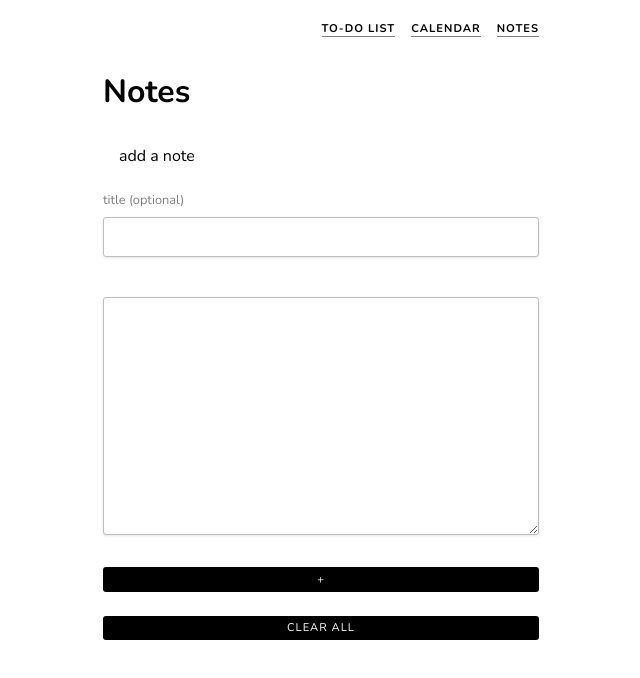
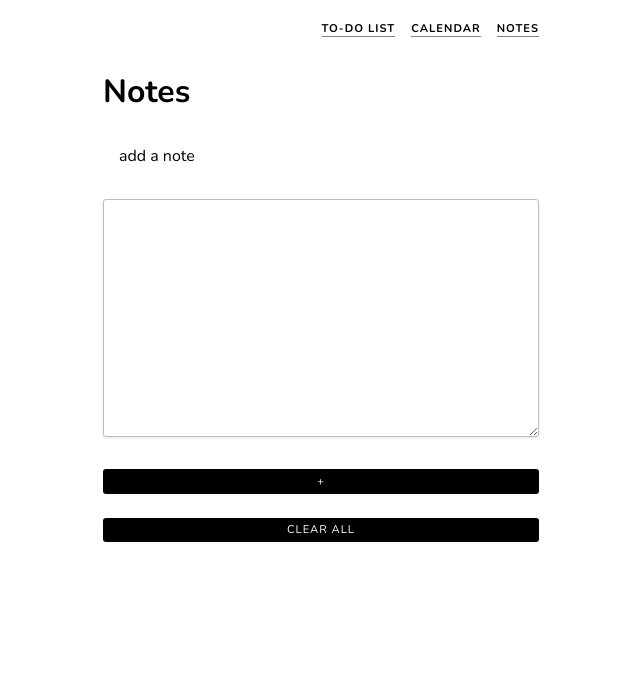
Before and after one commit to magalifabri/react-intro, a React (Create React App) app: page /notes in a window 1280 px wide. Shown: the top 678 px of the page, without its empty margins (319-959 px from the left). Built offline with nearby package versions, Linux system fonts and the light colour scheme.

Commit message:
Remove ability to set a title on notes

```diff
--- a/src/components/NoteAdd.js
+++ b/src/components/NoteAdd.js
@@ -1,17 +1,8 @@
 import React from 'react';
 
-const NoteView = ({titleRef, textareaRef, handleAddNote}) => {
+const NoteView = ({textareaRef, handleAddNote}) => {
     return (
         <>
-            <div className="input-wrapper">
-                <label className="input-wrapper__label"
-                       htmlFor="title">
-                    title (optional)
-                </label>
-                <input className="input-wrapper__input" id="title"
-                       ref={titleRef} type="text"/>
-            </div>
-
             <textarea className="notes__textarea" id="body"
                       ref={textareaRef} cols="30" rows="10"/>
 
--- a/src/pages/Notes.js
+++ b/src/pages/Notes.js
@@ -1,15 +1,14 @@
 import React, {useState, useRef, useEffect} from 'react';
-import '../styles/NotesStyle.scss';
 import NoteEdit from "../components/NoteEdit";
 import NoteView from "../components/NoteView";
 import NoteAdd from "../components/NoteAdd";
+import '../styles/NotesStyle.scss';
 
 const LOCAL_STORAGE_NOTES_KEY = 'notes';
 const LOCAL_STORAGE_ID_COUNTER_KEY = 'idCounter';
 
 
 const Notes = () => {
-    const titleRef = useRef();
     const textareaRef = useRef();
     const editTextareaRef = useRef();
     const [notes, setNotes] = useState([]);
@@ -41,12 +40,8 @@ const Notes = () => {
 
 
     const handleAddNote = () => {
-        let titleInput = titleRef.current.value;
         const textareaInput = textareaRef.current.value;
-
-        if (!titleInput) {
-            titleInput = textareaInput.slice(0, 25) + '...';
-        }
+        const titleInput = textareaInput.slice(0, 25) + '...';
 
         setNotes(prevState => {
             return [...prevState, {
@@ -58,7 +53,6 @@ const Notes = () => {
 
         setIdCounter(prevState => prevState + 1);
 
-        titleRef.current.value = '';
         textareaRef.current.value = '';
     }
 
@@ -133,8 +127,7 @@ const Notes = () => {
                                  handleDeleteNote={handleDeleteNote}/>
 
             case 'add':
-                return <NoteAdd titleRef={titleRef}
-                                textareaRef={textareaRef}
+                return <NoteAdd textareaRef={textareaRef}
                                 handleAddNote={handleAddNote}/>
         }
     }
```
